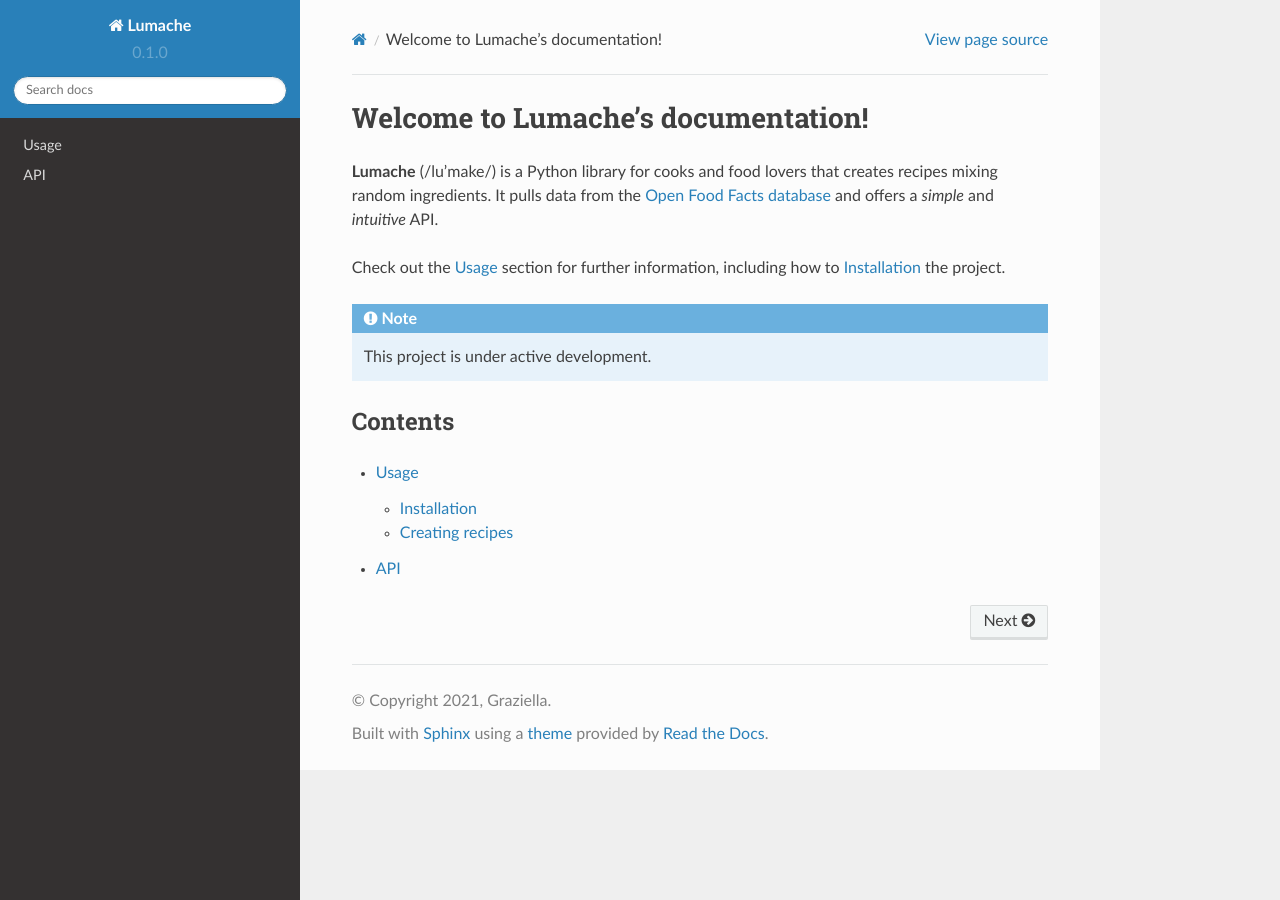
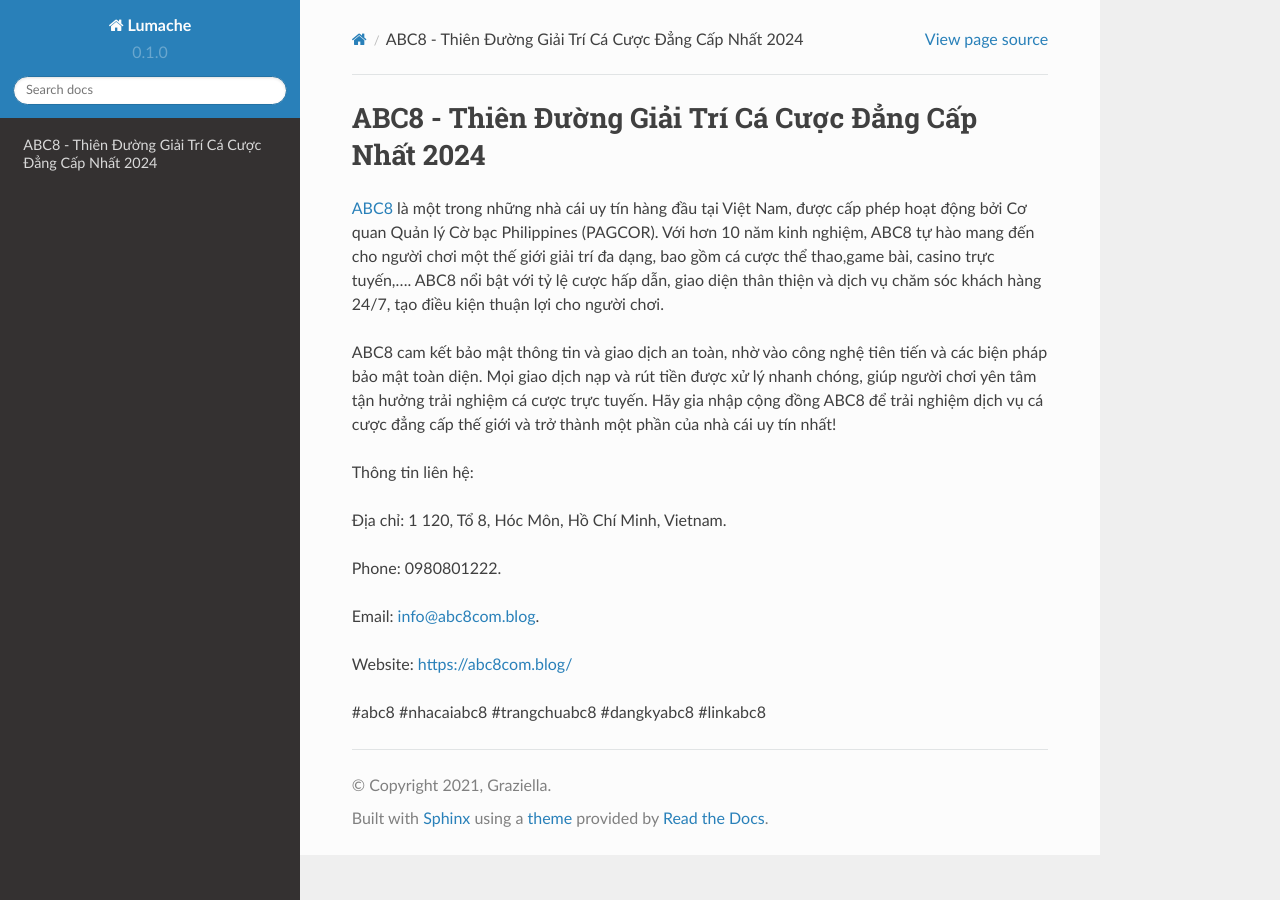
Before and after one commit to luongchanvien962/abc8comblog, a Sphinx documentation site: the page built from docs/source/index.rst, in a window 1280 px wide. Built offline with Sphinx 7.4.7 and the Read the Docs theme 2.0.0, drawn with Linux system fonts in a browser that asks for light colours.

Commit message:
Update index.rst

```diff
--- a/docs/source/index.rst
+++ b/docs/source/index.rst
@@ -1,22 +1,18 @@
-Welcome to Lumache's documentation!
+ABC8 - Thiên Đường Giải Trí Cá Cược Đẳng Cấp Nhất 2024
 ===================================
 
-**Lumache** (/lu'make/) is a Python library for cooks and food lovers
-that creates recipes mixing random ingredients.
-It pulls data from the `Open Food Facts database <https://world.openfoodfacts.org/>`_
-and offers a *simple* and *intuitive* API.
+`ABC8 <https://abc8com.blog/>`_ là một trong những nhà cái uy tín hàng đầu tại Việt Nam, được cấp phép hoạt động bởi Cơ quan Quản lý Cờ bạc Philippines (PAGCOR). Với hơn 10 năm kinh nghiệm, ABC8 tự hào mang đến cho người chơi một thế giới giải trí đa dạng, bao gồm cá cược thể thao,game bài, casino trực tuyến,.... ABC8 nổi bật với tỷ lệ cược hấp dẫn, giao diện thân thiện và dịch vụ chăm sóc khách hàng 24/7, tạo điều kiện thuận lợi cho người chơi.
 
-Check out the :doc:`usage` section for further information, including
-how to :ref:`installation` the project.
+ABC8 cam kết bảo mật thông tin và giao dịch an toàn, nhờ vào công nghệ tiên tiến và các biện pháp bảo mật toàn diện. Mọi giao dịch nạp và rút tiền được xử lý nhanh chóng, giúp người chơi yên tâm tận hưởng trải nghiệm cá cược trực tuyến. Hãy gia nhập cộng đồng ABC8 để trải nghiệm dịch vụ cá cược đẳng cấp thế giới và trở thành một phần của nhà cái uy tín nhất!
 
-.. note::
+Thông tin liên hệ:
 
-   This project is under active development.
+Địa chỉ: 1 120, Tổ 8, Hóc Môn, Hồ Chí Minh, Vietnam.
 
-Contents
---------
+Phone: 0980801222.
 
-.. toctree::
+Email: info@abc8com.blog.
 
-   usage
-   api
+Website: https://abc8com.blog/
+
+#abc8 #nhacaiabc8 #trangchuabc8 #dangkyabc8 #linkabc8
```
